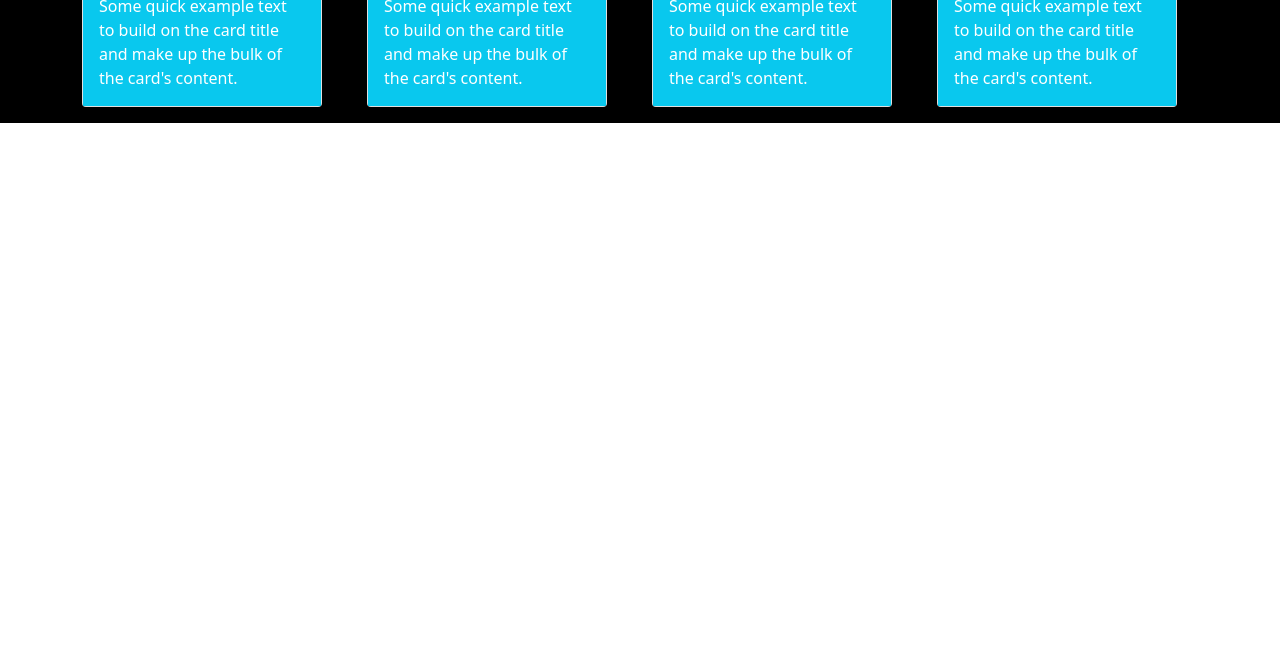
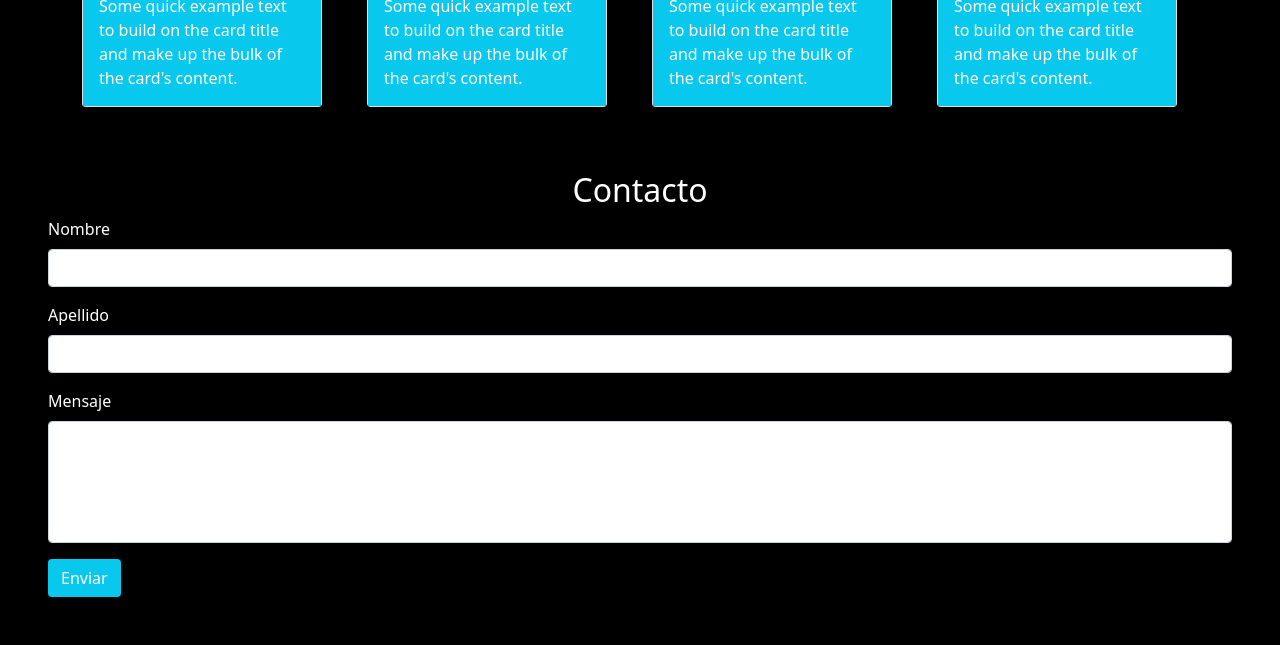
Before and after one commit to antuanet2022/viajeschile, a plain HTML site: page index.html in a window 1280 px wide. Shown: the part 1714-2359 px from the top of the page. Before the commit the page ends 1837 px from the top, so only its background shows below. Drawn offline with nearby package versions, Linux system fonts and the light colour scheme.

Commit message:
creando formulario

```diff
--- a/assets/css/style.css
+++ b/assets/css/style.css
@@ -20,7 +20,7 @@ color: white;1
     text-align: center;
 
 }
-/* Creando Cuatro Tarjetas en 1 fila*/
+/* Creando Cuatro Tarjetas en 1 fila */
 #Destacados {
     background-color: black;
     color: white;
@@ -28,3 +28,14 @@ color: white;1
 .card-body {
     background-color: rgb(9, 200, 238);
 }
+/* Creando Formulario de Contacto */
+#Contacto {
+    background-color: black;
+    color: white;
+}
+#Contacto button {
+    background-color: rgb(9, 200, 238);
+    color: white;
+
+
+}
--- a/index.html
+++ b/index.html
@@ -134,6 +134,27 @@
       </div>
     </div>
 </section>
+<!-- Creando Formulario de Contacto -->
+<form id="Contacto" class="pt-5 px-5 py-5">
+    <div>
+      <h2 class="text-center">Contacto</h2>
+    </div>
+
+    <div class="mb-3">
+      <label for="formGroupExampleInput" class="form-label">Nombre</label>
+      <input type="text" class="form-control" id="formGroupExampleInput" placeholder="">
+    </div>
+    <div class="mb-3">
+      <label for="formGroupExampleInput2" class="form-label">Apellido</label>
+      <input type="text" class="form-control" id="formGroupExampleInput2" placeholder="">
+    </div>
+    <div class="mb-3">
+      <label for="formGroupExampleInput2" class="form-label">Mensaje</label>
+      <input type="text" class="form-control p-5" id="formGroupExampleInput2" placeholder="">
+    </div>
+    <button type="submit" class="btn ">Enviar</button>
+</form>
+
 
 
 <script src="https://cdn.jsdelivr.net/npm/bootstrap@5.1.3/dist/js/bootstrap.bundle.min.js" integrity="sha384-ka7Sk0Gln4gmtz2MlQnikT1wXgYsOg+OMhuP+IlRH9sENBO0LRn5q+8nbTov4+1p" crossorigin="anonymous"></script>
```
